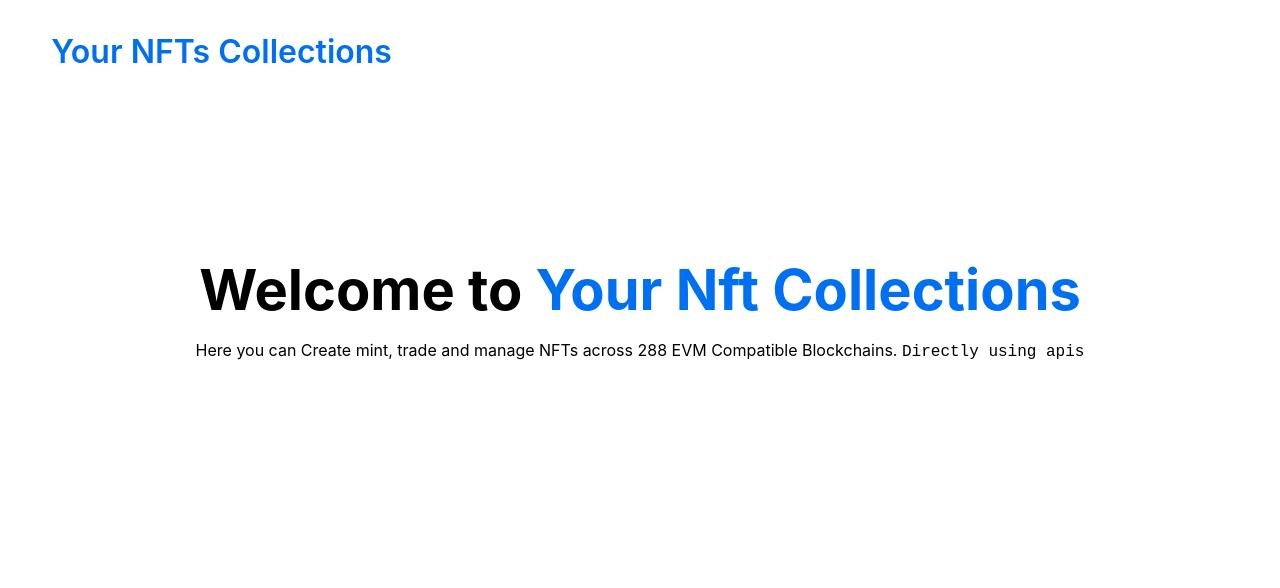
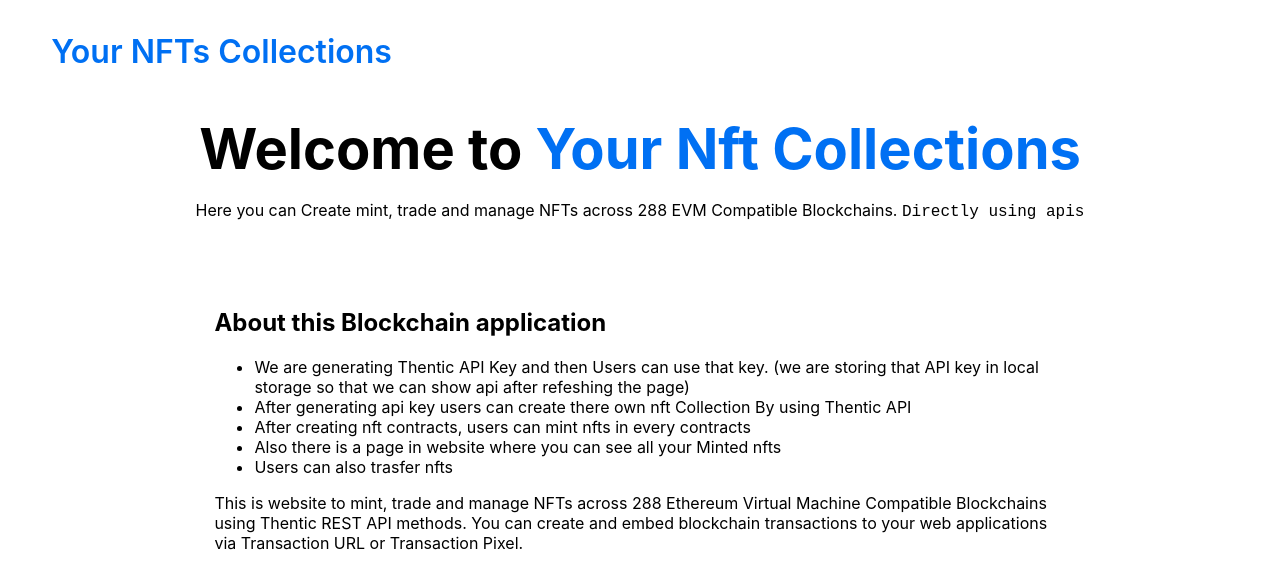
Before and after one commit to abhishekhar001/yournft-dapp, a Next.js app: page / in a window 1280 px wide. Shown: the top 588 px of the page. Built offline with nearby package versions, Linux system fonts and the light colour scheme.

Commit message:
about application added

```diff
--- a/pages/index.jsx
+++ b/pages/index.jsx
@@ -21,7 +21,33 @@
           <code className={styles.code}>Directly using apis</code>
         </p>
 
-        <section className=''>
+        <section className={styles.aboutSec}>
+          <h1>
+            About this Blockchain application
+          </h1>
+          <ul>
+            <li>
+              We are generating Thentic API Key and then Users can use that key. (we are storing that API key in local storage so that we can show api after refeshing the page)
+            </li>
+            <li>
+
+              After generating api key users can create there own nft Collection By using Thentic API
+            </li>
+            <li>
+
+              After creating nft contracts, users can mint nfts in every contracts
+            </li>
+            <li>
+              Also there is a page in website where you can see all your Minted nfts
+            </li>
+            <li>
+              Users can also trasfer nfts
+            </li>
+          </ul>
+
+          <p>
+            This is website to mint, trade and manage NFTs across 288 Ethereum Virtual Machine Compatible Blockchains using Thentic REST API methods. You can create and embed blockchain transactions to your web applications via Transaction URL or Transaction Pixel.
+          </p>
 
         </section>
 
--- a/styles/Home.module.css
+++ b/styles/Home.module.css
@@ -158,3 +158,8 @@
 .boxShadow_1{
   box-shadow: 3px 4px 0px 0px #4e57ef;
 }
+
+
+.aboutSec{
+  width: 70%;
+}
```
